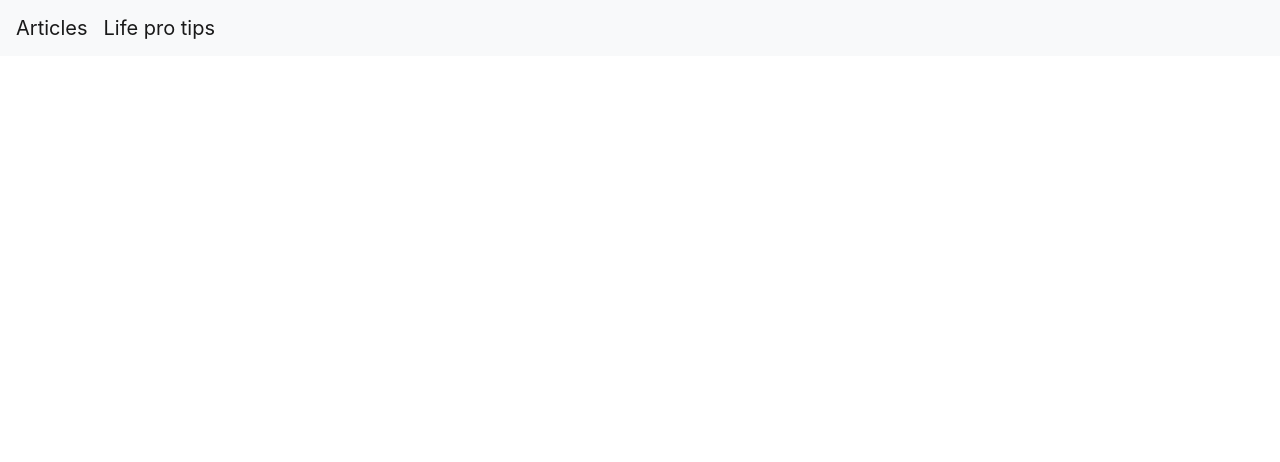
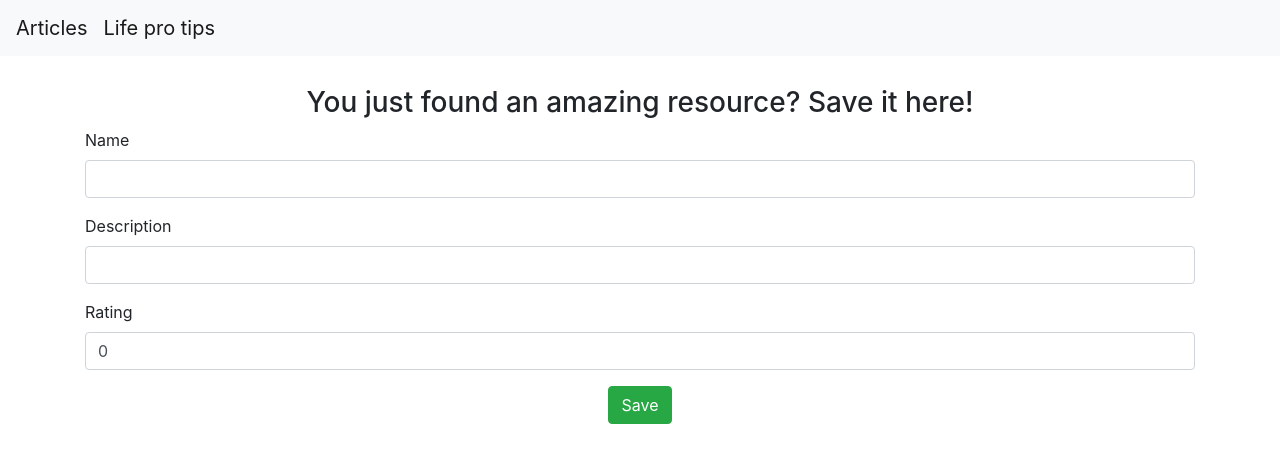
Before and after one commit to qlassalle/ElementsRecorderFront, an Angular app: page /article/create in a window 1280 px wide. Before the commit this address led to /. Shown: the top 462 px of the page. Built offline with nearby package versions, Linux system fonts and the light colour scheme.

Commit message:
Provide basic CRUD functionnalities for article

```diff
--- a/src/app/app-routing.module.ts
+++ b/src/app/app-routing.module.ts
@@ -2,11 +2,13 @@ import {NgModule} from '@angular/core';
 import {RouterModule, Routes} from '@angular/router';
 import {ArticleDetailComponent} from './article-detail/article-detail.component';
 import {ArticlesComponent} from './articles/articles.component';
+import {CreateArticleComponent} from './create-article/create-article.component';
 
 const routes: Routes = [
   { path: '', redirectTo: '/articles', pathMatch: 'full'},
   { path: 'articles', component: ArticlesComponent},
-  { path: 'articles/:id', component: ArticleDetailComponent}
+  { path: 'articles/:id', component: ArticleDetailComponent},
+  { path: 'article/create', component: CreateArticleComponent}
 ];
 
 @NgModule({
--- a/src/app/article.service.ts
+++ b/src/app/article.service.ts
@@ -1,5 +1,5 @@
 import { Injectable } from '@angular/core';
-import {HttpClient} from '@angular/common/http';
+import {HttpClient, HttpHeaders} from '@angular/common/http';
 import {Observable} from 'rxjs';
 import {Article} from './model/Article';
 
@@ -9,6 +9,9 @@ import {Article} from './model/Article';
 export class ArticleService {
 
   private url = 'http://localhost:8080/article';
+  httpOptions = {
+    headers: new HttpHeaders({'Content-Type': 'application/json'})
+  };
 
   constructor(private http: HttpClient) { }
 
@@ -19,4 +22,12 @@ export class ArticleService {
   getArticle(id: number): Observable<Article> {
     return this.http.get<Article>(this.url + '/' + id).pipe();
   }
+
+  create(articleData: any) {
+    return this.http.post(this.url + '/', articleData, this.httpOptions).pipe();
+  }
+
+  delete(id: number) {
+    this.http.delete(this.url + '/' + id).pipe().subscribe();
+  }
 }
--- a/src/app/articles/articles.component.css
+++ b/src/app/articles/articles.component.css
@@ -1,3 +1,11 @@
 .article-list {
   margin-top: 30px;
 }
+
+.article-card {
+  margin-bottom: 30px;
+}
+
+.delete-button {
+  cursor: pointer;
+}
--- a/src/app/articles/articles.component.html
+++ b/src/app/articles/articles.component.html
@@ -1,6 +1,11 @@
-<div class="container article-list">
+<div class="container">
   <div class="row">
-    <div class="col-4" *ngFor="let article of articles">
+    <a routerLink="/article/create" class="btn btn-primary">
+      Add an article
+    </a>
+  </div>
+  <div class="row article-list">
+    <div class="col-4 article-card" *ngFor="let article of articles">
       <div class="card">
         <div class="card-body">
           <h5 class="card-title">
@@ -14,7 +19,14 @@
           </a>
         </div>
         <div class="card-footer text-muted">
-          <i *ngFor="let stars of ratingAsStars(article.rating)" class="material-icons">stars</i>
+          <div class="row">
+            <div class="col-10">
+              <i *ngFor="let stars of ratingAsStars(article.rating)" class="material-icons">stars</i>
+            </div>
+            <div class="col-2">
+              <i class="material-icons delete-button" (click)="delete(article.id)">delete</i>
+            </div>
+          </div>
         </div>
       </div>
     </div>
--- a/src/app/articles/articles.component.ts
+++ b/src/app/articles/articles.component.ts
@@ -24,4 +24,9 @@ export class ArticlesComponent implements OnInit {
   ratingAsStars(rating: number): number[] {
     return Array(rating);
   }
+
+  delete(id: number): void {
+    this.articles = this.articles.filter(article => article.id !== id);
+    this.articleService.delete(id);
+  }
 }
--- /dev/null
+++ b/src/app/create-article/create-article.component.html
@@ -0,0 +1,33 @@
+<div class="container">
+  <div class="row">
+    <h3 class="col text-center">
+      You just found an amazing resource? Save it here!
+    </h3>
+  </div>
+
+  <form [formGroup]="articleForm" (ngSubmit)="onSubmit(articleForm.value)">
+    <div class="form-group">
+      <label for="name">
+        Name
+      </label>
+      <input class="form-control" type="text" id="name" formControlName="name">
+    </div>
+    <div class="form-group">
+      <label for="description">
+        Description
+      </label>
+      <input class="form-control" type="text" id="description" formControlName="description">
+    </div>
+    <div class="form-group">
+      <label for="rating">
+        Rating
+      </label>
+      <input class="form-control" type="text" id="rating" formControlName="rating">
+    </div>
+    <div class="row">
+      <div class="col text-center">
+        <button class="btn btn-success" type="submit">Save</button>
+      </div>
+    </div>
+  </form>
+</div>
--- /dev/null
+++ b/src/app/create-article/create-article.component.ts
@@ -0,0 +1,29 @@
+import { Component, OnInit } from '@angular/core';
+import {FormBuilder} from '@angular/forms';
+import {ArticleService} from '../article.service';
+
+@Component({
+  selector: 'app-create-article',
+  templateUrl: './create-article.component.html',
+  styleUrls: ['./create-article.component.css']
+})
+export class CreateArticleComponent implements OnInit {
+
+  articleForm;
+
+  constructor(private formBuilder: FormBuilder, private articleService: ArticleService) {
+    this.articleForm = this.formBuilder.group({
+      name: '',
+      description: '',
+      rating: 0
+    });
+  }
+
+  ngOnInit(): void {
+  }
+
+  onSubmit(articleData) {
+    this.articleForm.reset();
+    this.articleService.create(articleData).subscribe();
+  }
+}
--- a/src/app/menu-navbar/menu-navbar.component.css
+++ b/src/app/menu-navbar/menu-navbar.component.css
@@ -0,0 +1,3 @@
+.custom-navbar {
+  margin-bottom: 30px;
+}
--- a/src/app/menu-navbar/menu-navbar.component.html
+++ b/src/app/menu-navbar/menu-navbar.component.html
@@ -1,5 +1,4 @@
-<script src="../../../../MyPartnerAngular/src/app/navbar/navbar.component.ts"></script>
-<nav class="navbar navbar-expand-lg bg-light navbar-light">
+<nav class="navbar navbar-expand-lg bg-light navbar-light custom-navbar">
   <a class="navbar-brand" routerLink="/articles">Articles</a>
   <a class="navbar-brand" routerLink="/tips">Life pro tips</a>
 </nav>
```
Also changed, not shown: src/app/app.module.ts (+9 -3 lines), src/app/create-article/create-article.component.css (added), 1 other file (tests, documents, lock files or other folders).
